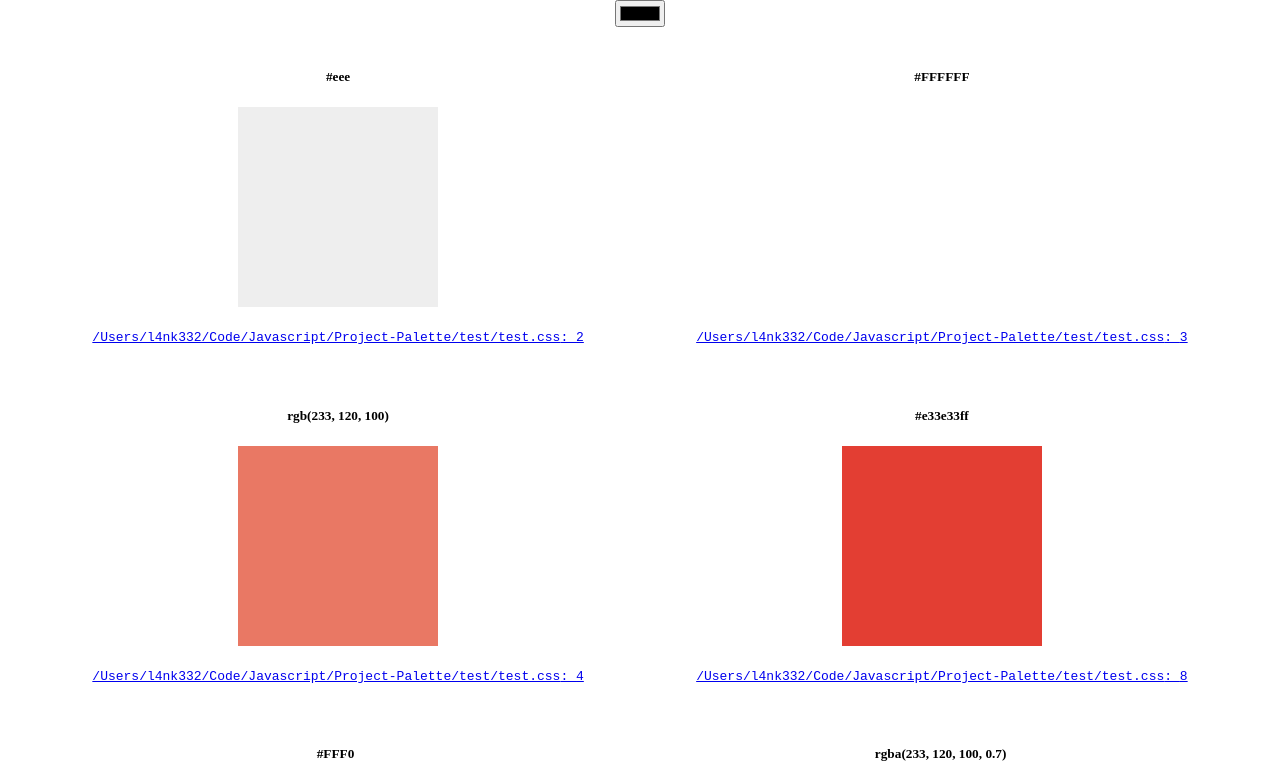
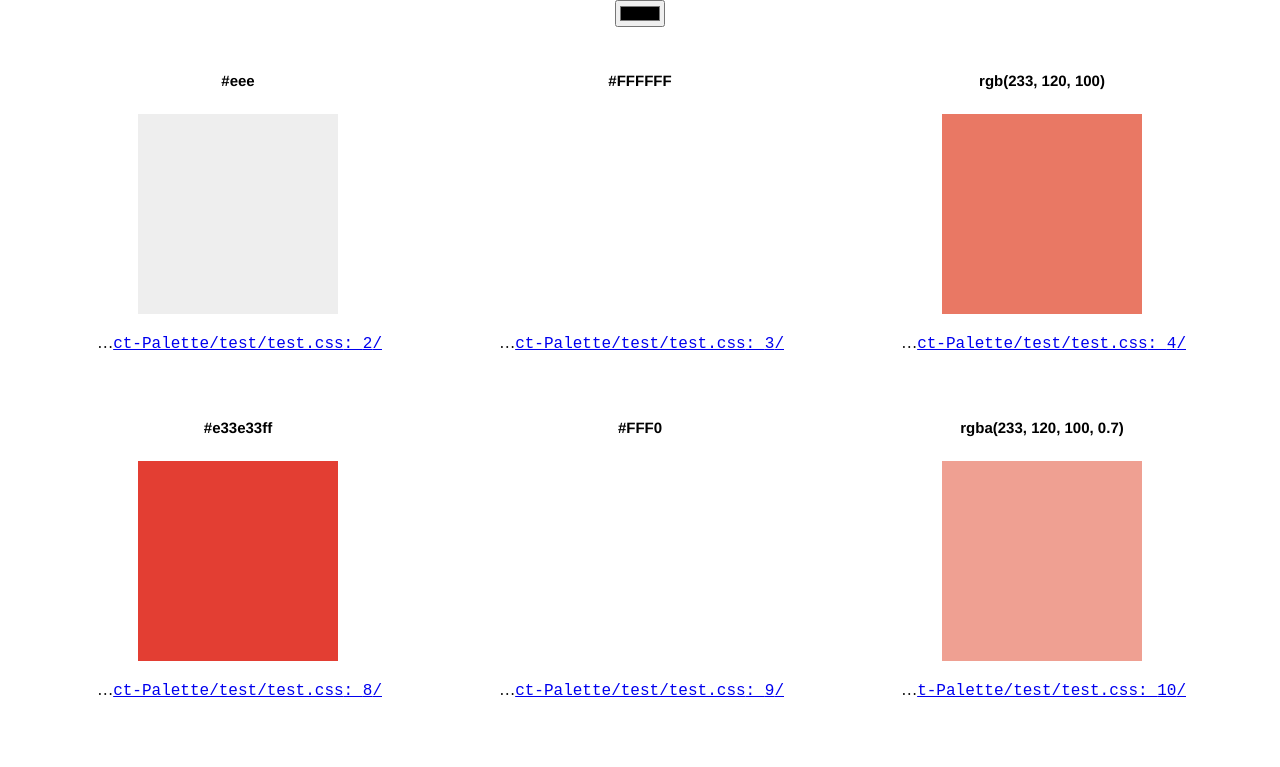
Before and after one commit to james-dias1/React-Project-Palette, a React app: page / in a window 1280 px wide. Shown: the top 767 px of the page. Built offline with nearby package versions, Linux system fonts and the light colour scheme.

Commit message:
Add styling to make the color swatches feel from interactive.

```diff
--- a/package.json
+++ b/package.json
@@ -7,6 +7,7 @@
   "author": "Ian Jabour",
   "license": "MIT",
   "dependencies": {
+    "normalize.css": "^7.0.0",
     "react": "^15.6.1",
     "react-dom": "^15.6.1",
     "shortid": "^2.2.8"
--- a/src/index.js
+++ b/src/index.js
@@ -1,3 +1,4 @@
+import "normalize.css";
 import "./styles/styles.sass";
 
 import "./react/app.jsx";
--- a/src/react/app.jsx
+++ b/src/react/app.jsx
@@ -7,8 +7,11 @@ import colorPalette from "../color-palette.json";
 const ColorLocation = ({filePath, lineNumber}) => {
 	return (
 		<li>
-			<a href={"file://" + filePath} target="_blank">
-				<code>{filePath}: {lineNumber}</code>
+			<a
+                href={"file://" + filePath}
+                title={"file://" + filePath}
+                target="_blank">
+                <code>{filePath}: {lineNumber}</code>
 			</a>
 		</li>
 	);
--- a/src/styles/styles.sass
+++ b/src/styles/styles.sass
@@ -5,6 +5,8 @@ html, body
 
 h5
   text-align: center
+  font-family: Helvetica
+  font-size: 15px
 
 
 .swatch-container
@@ -15,6 +17,10 @@ h5
   width: 200px
   height: 200px
   margin: 20px auto
+  transition: transform 150ms ease-in-out
+  &:hover
+    transform: scale(1.15)
+    cursor: move
 
 
 .palette
@@ -28,3 +34,11 @@ ul
   padding: 0
   margin: 0
   list-style: none
+
+li
+  width: 288px
+  white-space: nowrap
+  overflow: hidden
+  text-overflow: ellipsis
+  text-align: left
+  direction: rtl
--- a/webpack.config.js
+++ b/webpack.config.js
@@ -15,7 +15,11 @@ module.exports = {
                 loader: 'babel-loader',
             },
             {
-                test: /\.sass$/,
+                test: /\.css$/,
+                loaders: ["style-loader", "css-loader"]
+            },
+            {
+                test: /\.sass|\.scss$/,
                 exclude: /node_modules/,
                 loaders: ["style-loader", "css-loader", "sass-loader"]
             }
```
Also changed, not shown: 1 other file (tests, documents, lock files or other folders).
